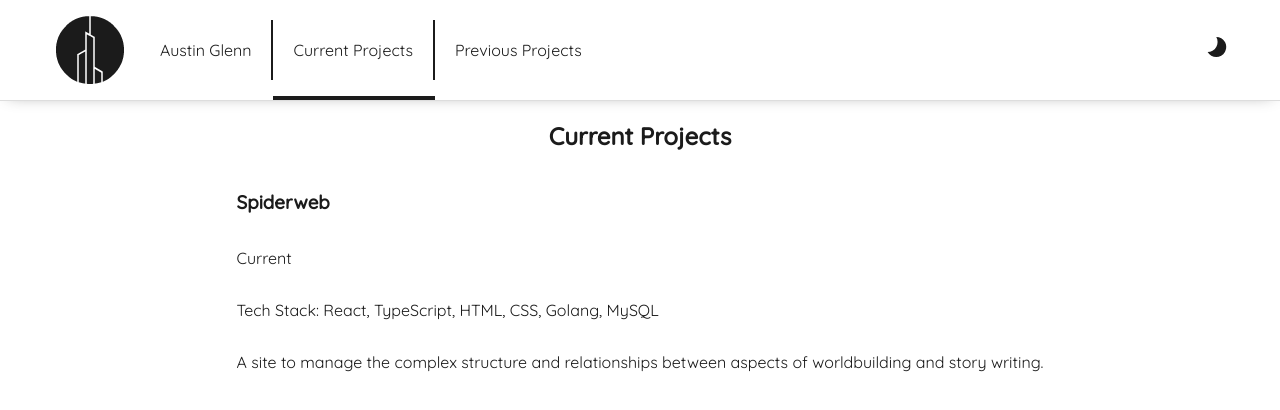
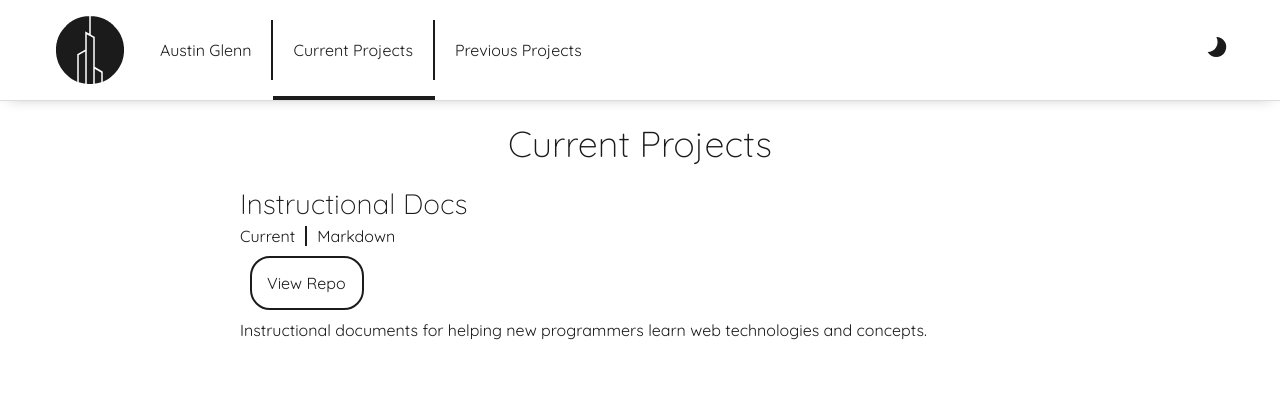
Before and after one commit to Pergamene/portfolio, a React (Create React App) app: page /current-projects in a window 1280 px wide. Shown: the top 410 px of the page. Built offline with nearby package versions, Linux system fonts and the light colour scheme.

Commit message:
stying done for projects pages

```diff
--- a/src/assets/data.js
+++ b/src/assets/data.js
@@ -34,41 +34,60 @@ export const data = {
     skills: 'HTML, CSS, JavaScript, TypeScript, React, Redux, Golang, Java',
   },
   currentProjects: [
+    // {
+    //   name: 'Spiderweb',
+    //   date: 'Current',
+    //   stack: 'React, TypeScript, HTML, CSS, Golang, MySQL',
+    //   repo: '',
+    //   description: 'A site to manage the complex structure and relationships between aspects of worldbuilding and story writing.',
+    // },
     {
-      name: 'Spiderweb',
+      id: 0,
+      name: 'Instructional Docs',
       date: 'Current',
-      stack: 'React, TypeScript, HTML, CSS, Golang, MySQL',
-      github: '',
-      description: 'A site to manage the complex structure and relationships between aspects of worldbuilding and story writing.',
-    },
+      stack: 'Markdown',
+      repo: 'https://github.com/Devo-Tower/instruction',
+      description: 'Instructional documents for helping new programmers learn web technologies and concepts.'
+    }
   ],
   previousProjects: [
     {
+      id: 0,
       name: 'Portfolio',
       date: '2020',
       stack: 'React, HTML, CSS',
-      github: '',
+      repo: 'https://github.com/Pergamene/portfolio',
       description: 'This site designed to showcase my work and skills.',
     },
     {
+      id: 1,
       name: 'Markdown Partitioner',
       date: '2019',
       stack: 'JavaScript',
-      github: '',
+      repo: 'https://github.com/Pergamene/sp-markdown-partitioner',
       description: 'A program to convert between user-inputted markdown, to a formated JSON used to display formatted HTML.',
-    },{
+    },
+    {
+      id: 2,
       name: 'Evermore Cipher',
       date: '2019',
       stack: 'JavaScript',
       link: 'https://www.shardrealms.com/evermore/cipher/',
-      github: '',
-      description: '',
-    },{
+      repo: 'https://github.com/rhyeen/shardrealms_site/tree/better-decode',
+      description: 'A project to decipher encoded messages around the Evermore Park in Pleasant Grove UT',
+      bullets: [
+        'Created the logic for choosing how to decode the message',
+        'Created the logic that creates all possible decoded messages',
+        'Created the logic that suggests which decoded message is most likely correct',
+      ],
+    },
+    {
+      id: 3,
       name: 'Traveling Knight',
       date: '2020',
-      stack: 'React, HTML, CSS',
-      github: '',
-      description: '',
+      stack: 'TypeScript, React, HTML, CSS',
+      repo: 'https://github.com/Pergamene/traveling-knight',
+      description: 'The primary purpose of this project was to learn TypeScript, and to try making a game with React',
     },
   ],
 };
--- a/src/components/Bio.jsx
+++ b/src/components/Bio.jsx
@@ -24,6 +24,11 @@ const useStyles = makeStyles({
     display: 'flex',
     flexDirection: 'column',
   },
+  h2: {
+    fontSize: '36px',
+    margin: '20px',
+    fontWeight: '300',
+  },
   contact: {
     display: 'flex',
     flexDirection: 'column',
@@ -40,7 +45,7 @@ const Bio = props => {
       <div className={classes.page}>
         <div className={classes.profile}>
           {/* <img src={headshot} alt="headshot" /> */}
-          <h2>{bio.name}</h2>
+          <h2 className={classes.h2}>{bio.name}</h2>
         </div>
         <div className={classes.contact}>
           <p>{bio.missionStatement}</p>
--- a/src/components/CurrentProjects.jsx
+++ b/src/components/CurrentProjects.jsx
@@ -21,6 +21,11 @@ const useStyles = makeStyles({
     margin: '0 auto',
     alignItems: 'center',
   },
+  h2: {
+    fontSize: '36px',
+    margin: '20px',
+    fontWeight: '300',
+  },
 });
 
 const CurrentProjects = props => {
@@ -31,9 +36,9 @@ const CurrentProjects = props => {
   return (
     <div className={classes.root}>
       <div className={classes.page}>
-        <h2>Current Projects</h2>
+        <h2 className={classes.h2}>Current Projects</h2>
         {currentProjects.map(project => {
-          return <Project data={project} />
+          return <Project darkMode={darkMode} data={project} key={project.id} />
         })}
       </div>
     </div>
--- a/src/components/Landing.jsx
+++ b/src/components/Landing.jsx
@@ -27,7 +27,7 @@ const useStyles = makeStyles({
   },
   p: {
     fontWeight: '500',
-    fontSize: props => props.matches ? '16px' : '20px',
+    fontSize: props => props.matches ? '16px' : '18px',
     margin: '0',
     padding: '0 20px',
   },
--- a/src/components/PreviousProjects.jsx
+++ b/src/components/PreviousProjects.jsx
@@ -21,6 +21,11 @@ const useStyles = makeStyles({
     margin: '0 auto',
     alignItems: 'center',
   },
+  h2: {
+    fontSize: '36px',
+    margin: '20px',
+    fontWeight: '300',
+  },
 });
 
 const PreviousProjects = props => {
@@ -31,9 +36,9 @@ const PreviousProjects = props => {
   return (
     <div className={classes.root}>
       <div className={classes.page}>
-        <h2>Previous Projects</h2>
+        <h2 className={classes.h2}>Previous Projects</h2>
         {previousProjects.map(project => {
-          return <Project data={project} />
+          return <Project darkMode={darkMode} data={project} key={project.id} />
         })}
       </div>
     </div>
--- a/src/components/Project.jsx
+++ b/src/components/Project.jsx
@@ -1,23 +1,82 @@
 import React from 'react';
 import { makeStyles } from '@material-ui/core/styles';
+
+import { DARK, LIGHT } from '../assets/colors';
 
 const useStyles = makeStyles({
   root: {
     display: 'flex',
     flexDirection: 'column',
-  }
+    maxWidth: '800px',
+    width: '100%',
+    padding: '0 20px 20px',
+    marginBottom: '20px',
+  },
+  h3: {
+    margin: '0',
+    fontSize: '28px',
+    fontWeight: '300',
+  },
+  info: {
+    display: 'flex',
+    margin: '5px 0',
+  },
+  date: {
+    paddingRight: '10px',
+    margin: '0',
+    borderRight: props => `2px solid ${props.darkMode ? LIGHT : DARK }`,
+    transition: 'border 1s ease-out',
+  },
+  stack: {
+    paddingLeft: '10px',
+    margin: '0',
+  },
+  links: {
+    display: 'flex',
+    margin: '5px 0',
+  },
+  button: {
+    color: 'inherit',
+    textDecoration: 'none',
+    padding: '15px',
+    border: props => `2px solid ${props.darkMode ? LIGHT : DARK }`,
+    transition: 'border 1s ease-out',
+    borderRadius: '20px',
+    marginLeft: '10px',
+  },
+  link: {
+    width: '127px',
+  },
+  repo: {
+    width: '80px',
+  },
+  description: {
+    margin: '5px 0 0',
+  },
+  bullets: {
+    margin: '0',
+  },
 });
 
 const Project = props => {
-  const classes = useStyles();
-  const { data } = props;
+  const { data, darkMode } = props;
+  const classes = useStyles({darkMode});
 
   return (
     <div className={classes.root}>
-      <h3>{data.name}</h3>
-      <p>{data.date}</p>
-      <p>Tech Stack: {data.stack}</p>
-      <p>{data.description}</p>
+      <h3 className={classes.h3}>{data.name}</h3>
+      <div className={classes.info}>
+        <p className={classes.date}>{data.date}</p>
+        <p className={classes.stack}>{data.stack}</p>
+      </div>
+      <div className={classes.links}>
+        <a className={`${classes.button} ${classes.repo}`} href={data.repo}>View Repo</a>
+        {data.link && <a className={`${classes.button} ${classes.link}`} href={data.link}>Deployed Project</a>}
+      </div>
+      <p className={classes.description}>{data.description}</p>
+      {data.bullets && <ul className={classes.bullets}>
+        {data.bullets.map((bullet, index) => <li key={index}>{bullet}</li>)}
+      </ul>}
     </div>
   );
 };
```
